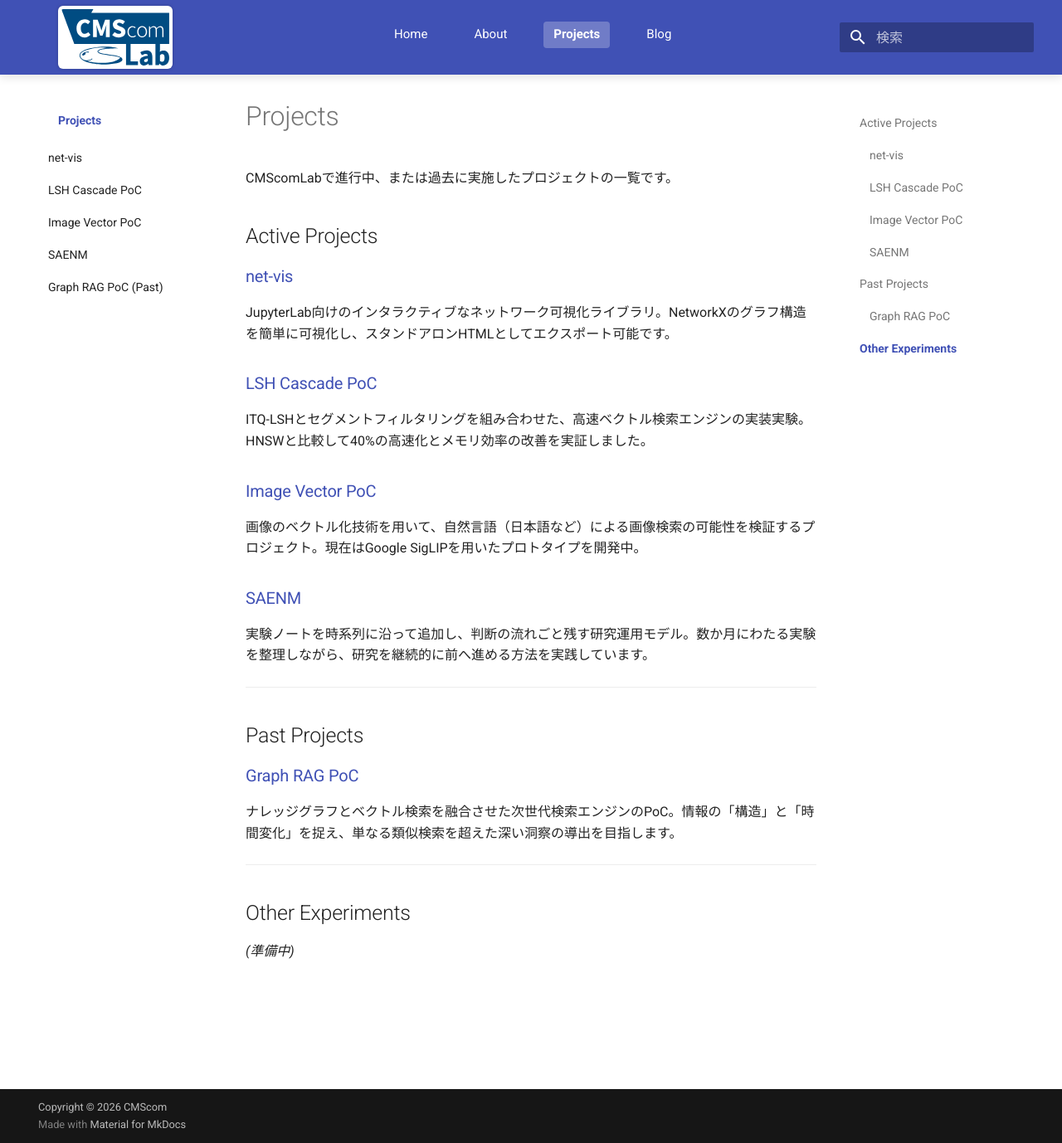
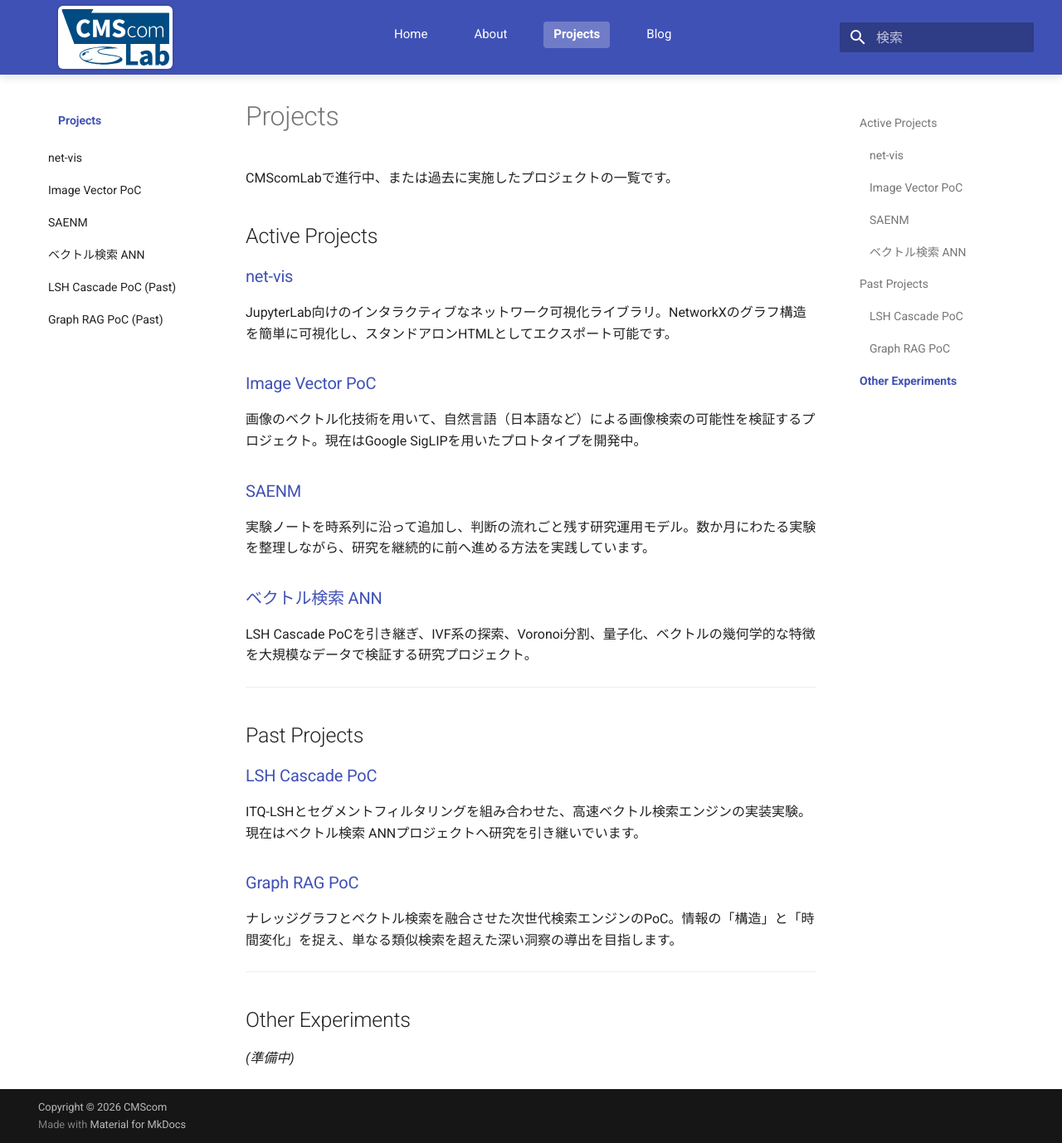
Before and after one commit to CMScomLab/CMScomLab.github.io, an MkDocs documentation site: the page built from docs/projects/index.md, in a window 1280 px wide and 1378 px high. Shown: the whole window at 83% size. Built offline with MkDocs 1.6.1 and Material for MkDocs 9.7.7, drawn with Linux system fonts in a browser that asks for light colours; comment, search, counter and statistics services are not loaded.

Commit message:
ベクトル検索 ANNプロジェクトと研究記事を追加

```diff
--- a/docs/projects/index.md
+++ b/docs/projects/index.md
@@ -7,18 +7,21 @@ CMScomLabで進行中、または過去に実施したプロジェクトの一
 ### [net-vis](net-vis.md)
 JupyterLab向けのインタラクティブなネットワーク可視化ライブラリ。NetworkXのグラフ構造を簡単に可視化し、スタンドアロンHTMLとしてエクスポート可能です。
 
-### [LSH Cascade PoC](lsh-cascade-poc.md)
-ITQ-LSHとセグメントフィルタリングを組み合わせた、高速ベクトル検索エンジンの実装実験。HNSWと比較して40%の高速化とメモリ効率の改善を実証しました。
-
 ### [Image Vector PoC](image-vector-poc.md)
 画像のベクトル化技術を用いて、自然言語（日本語など）による画像検索の可能性を検証するプロジェクト。現在はGoogle SigLIPを用いたプロトタイプを開発中。
 
 ### [SAENM](saenm.md)
 実験ノートを時系列に沿って追加し、判断の流れごと残す研究運用モデル。数か月にわたる実験を整理しながら、研究を継続的に前へ進める方法を実践しています。
 
+### [ベクトル検索 ANN](vector-search-ann.md)
+LSH Cascade PoCを引き継ぎ、IVF系の探索、Voronoi分割、量子化、ベクトルの幾何学的な特徴を大規模なデータで検証する研究プロジェクト。
+
 ---
 
 ## Past Projects
+
+### [LSH Cascade PoC](lsh-cascade-poc.md)
+ITQ-LSHとセグメントフィルタリングを組み合わせた、高速ベクトル検索エンジンの実装実験。現在はベクトル検索 ANNプロジェクトへ研究を引き継いでいます。
 
 ### [Graph RAG PoC](graph-rag-poc.md)
 ナレッジグラフとベクトル検索を融合させた次世代検索エンジンのPoC。情報の「構造」と「時間変化」を捉え、単なる類似検索を超えた深い洞察の導出を目指します。
--- a/mkdocs.yml
+++ b/mkdocs.yml
@@ -56,8 +56,9 @@ nav:
   - Projects:
       - projects/index.md
       - 'net-vis': projects/net-vis.md
-      - 'LSH Cascade PoC': projects/lsh-cascade-poc.md
       - 'Image Vector PoC': projects/image-vector-poc.md
       - 'SAENM': projects/saenm.md
+      - 'ベクトル検索 ANN': projects/vector-search-ann.md
+      - 'LSH Cascade PoC (Past)': projects/lsh-cascade-poc.md
       - 'Graph RAG PoC (Past)': projects/graph-rag-poc.md
   - Blog: blog/index.md
```
Also changed, not shown: docs/blog/posts/2026-07-31-voronoi-research-at-scale.md (added, +66 -0 lines), docs/projects/vector-search-ann.md (added, +36 -0 lines).
